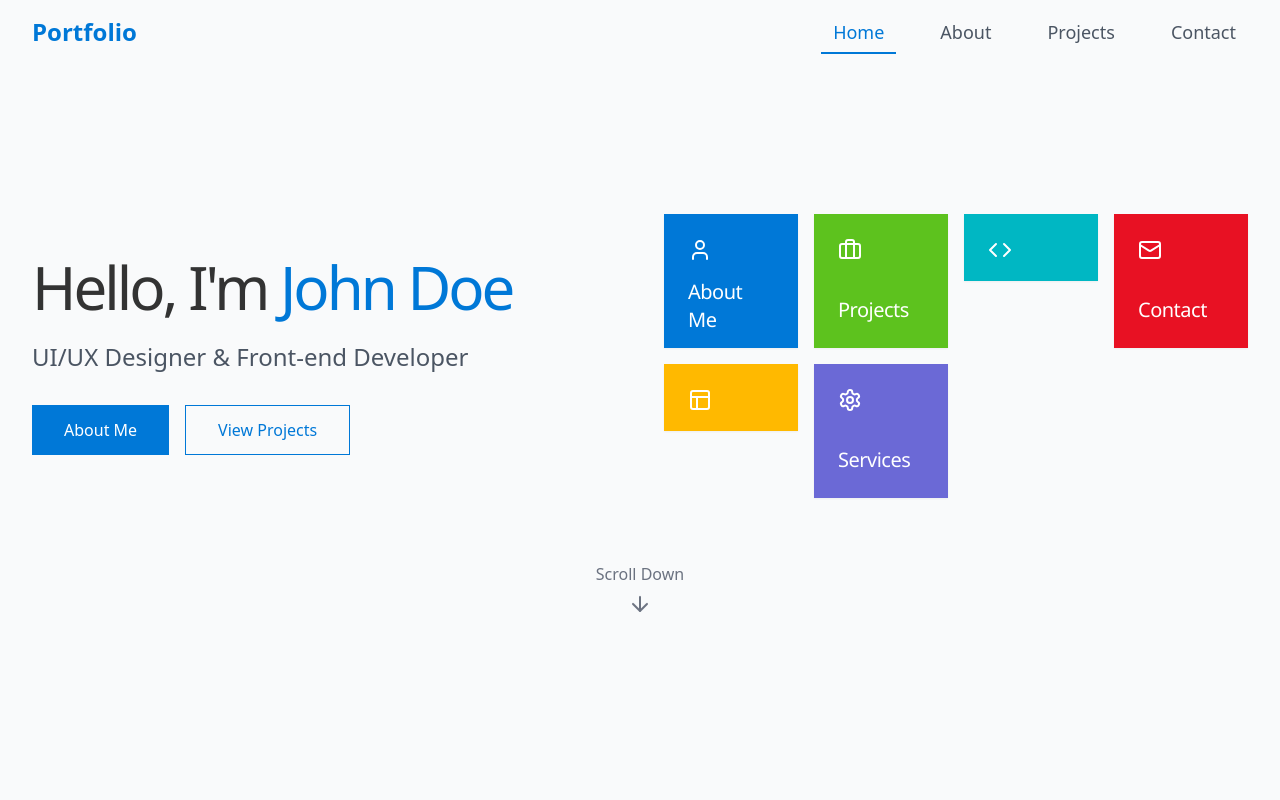
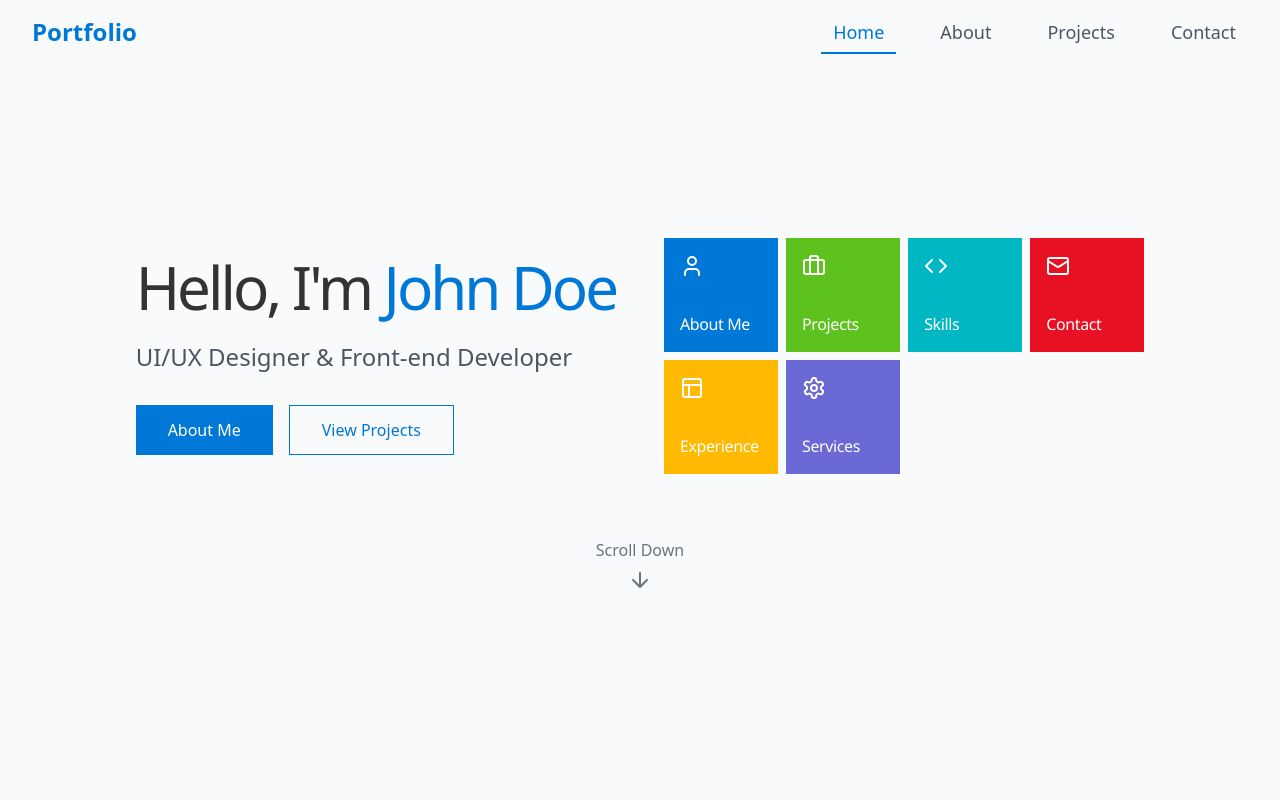
Before and after one commit to Octaelliptical/windows8-portfolio-mosaic-71, a React (Vite) app: page / in a window 1280 px wide. Shown: the top 800 px of the page. Built offline with nearby package versions, Linux system fonts and the light colour scheme; a web font is replaced by a local one.

Commit message:
Implement Windows 8 theme
The code was changed to resemble the Windows 8 operating system.

```diff
--- a/src/components/Tile.tsx
+++ b/src/components/Tile.tsx
@@ -6,7 +6,7 @@ interface TileProps {
   color: string;
   title: string;
   icon?: ReactNode;
-  size?: 1 | 2 | 4;
+  size?: 'small' | 'medium' | 'wide' | 'large';
   onClick?: () => void;
   delay?: number;
 }
@@ -15,7 +15,7 @@ const Tile = ({
   color,
   title,
   icon,
-  size = 1,
+  size = 'small',
   onClick,
   delay = 0,
 }: TileProps) => {
@@ -27,45 +27,57 @@ const Tile = ({
       opacity: 1,
       scale: 1,
       transition: {
-        duration: 0.5,
+        duration: 0.3,
         delay: delay * 0.1,
         ease: 'easeOut',
       },
     },
-    hover: {
-      y: -8,
-      boxShadow: '0 10px 20px rgba(0,0,0,0.1)',
-      transition: {
-        duration: 0.3,
-        ease: 'easeInOut',
-      },
-    },
+  };
+
+  // Map size to appropriate classes
+  const getSizeClasses = () => {
+    switch (size) {
+      case 'small':
+        return 'col-span-1 row-span-1 aspect-square';
+      case 'medium':
+        return 'col-span-2 row-span-1 aspect-[2/1]';
+      case 'wide':
+        return 'col-span-2 row-span-1 aspect-[2/1]';
+      case 'large':
+        return 'col-span-2 row-span-2 aspect-square';
+      default:
+        return 'col-span-1 row-span-1 aspect-square';
+    }
   };
 
   return (
     <motion.div
-      className={`win8-tile size-${size}`}
-      style={{ backgroundColor: color }}
+      className={`${getSizeClasses()} select-none`}
       variants={variants}
       initial="hidden"
       animate="visible"
-      whileHover="hover"
+      whileHover={{ y: -5, transition: { duration: 0.2 } }}
       onClick={onClick}
       onMouseEnter={() => setIsHovered(true)}
       onMouseLeave={() => setIsHovered(false)}
     >
-      <div className="p-6 h-full flex flex-col justify-between">
-        {icon && <div className="text-white text-5xl mb-4">{icon}</div>}
-        <h3 className="text-white text-xl font-light tracking-tight">
+      <div
+        className="h-full w-full relative overflow-hidden"
+        style={{ backgroundColor: color }}
+      >
+        <div className="p-4 h-full flex flex-col justify-between">
+          {icon && <div className="text-white text-4xl mb-2">{icon}</div>}
+          <h3 className="text-white text-base font-light tracking-tight mt-auto">
             {title}
           </h3>
         </div>
         <motion.div
-        className="absolute inset-0 bg-black/10"
+          className="absolute inset-0 bg-white/10"
           initial={{ opacity: 0 }}
           animate={{ opacity: isHovered ? 1 : 0 }}
-        transition={{ duration: 0.3 }}
+          transition={{ duration: 0.2 }}
         />
+      </div>
     </motion.div>
   );
 };
--- a/src/components/TileGrid.tsx
+++ b/src/components/TileGrid.tsx
@@ -9,10 +9,10 @@ interface TileGridProps {
 const TileGrid = ({ children }: TileGridProps) => {
   return (
     <motion.div
-      className="grid grid-cols-2 md:grid-cols-4 gap-4"
+      className="grid grid-cols-4 gap-2 auto-rows-max"
       initial={{ opacity: 0 }}
       animate={{ opacity: 1 }}
-      transition={{ duration: 0.5, staggerChildren: 0.1 }}
+      transition={{ duration: 0.5 }}
     >
       {children}
     </motion.div>
```
Lines whose indentation alone changed are shown as unchanged.
